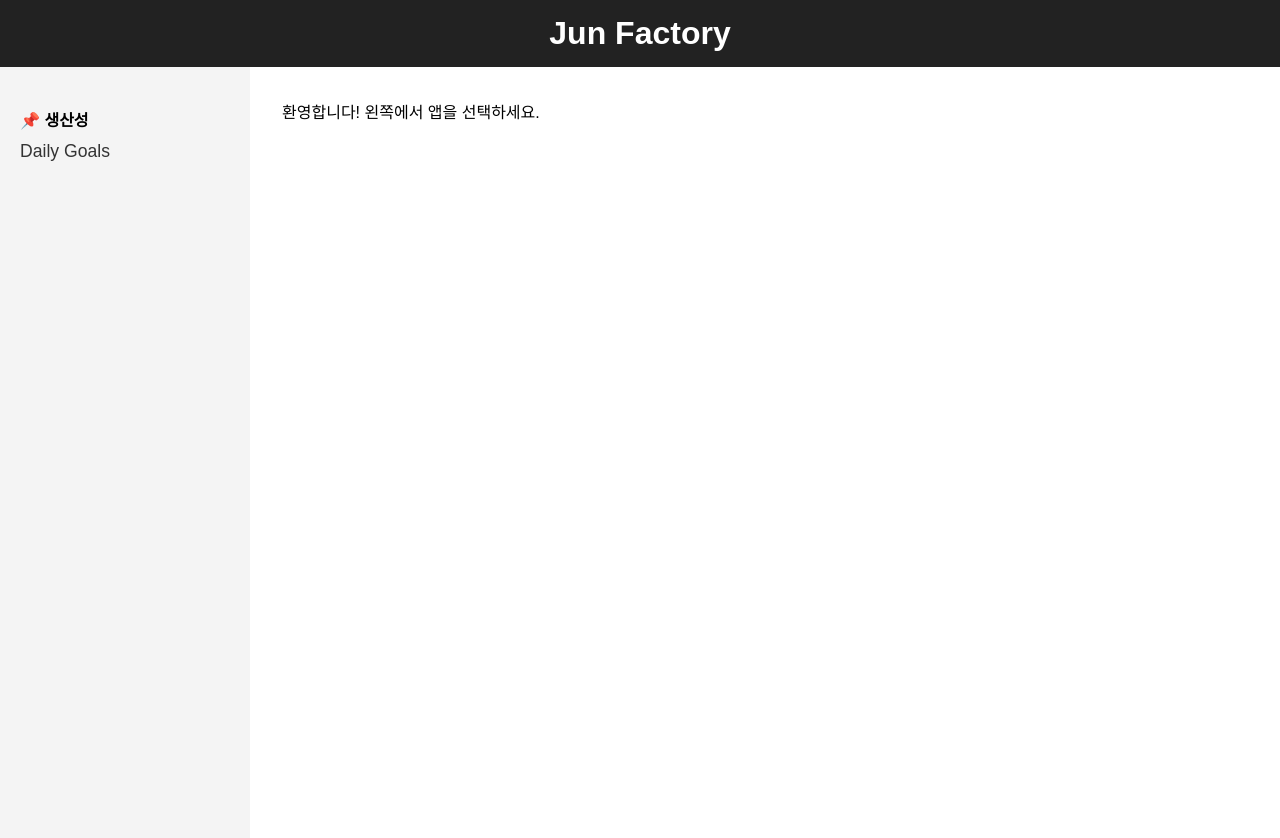
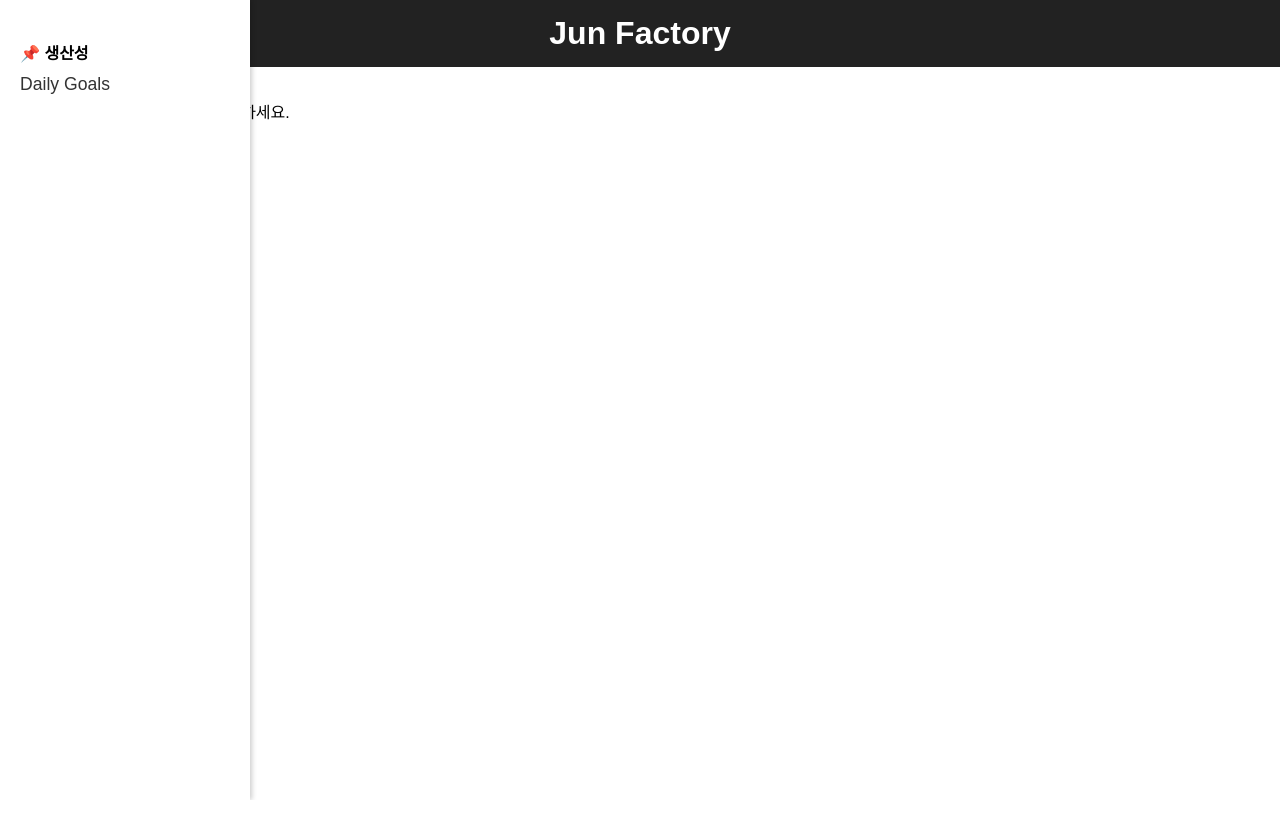
Before and after one commit to koderul/jun_factory, a website: page index.html in a window 1280 px wide. After the commit the page ends 800 px from the top, so only its background shows below. Drawn offline with Linux system fonts and the light colour scheme.

Commit message:
aside style change

```diff
--- a/style.css
+++ b/style.css
@@ -26,11 +26,16 @@
 
 /* 기본적으로 aside는 왼쪽에 위치 */
 aside {
+  position: absolute; /* 기존 fixed에서 변경 */
+  left: 0;
+  top: 0;
   width: 250px;
-  background: #f4f4f4;
   padding: 20px;
-  height: 100vh;
-  transition: transform 0.3s ease-in-out;
+  background: #fff;
+  box-shadow: 2px 0 5px rgba(0, 0, 0, 0.2);
+  min-height: 100vh; /* 최소 높이 화면 전체 */
+  height: 100%; /* content가 길어질 경우 확장 */
+  overflow-y: auto; /* 내용이 넘칠 경우 스크롤 */
 }
 
 /* 모바일에서는 aside 숨김 */
```
